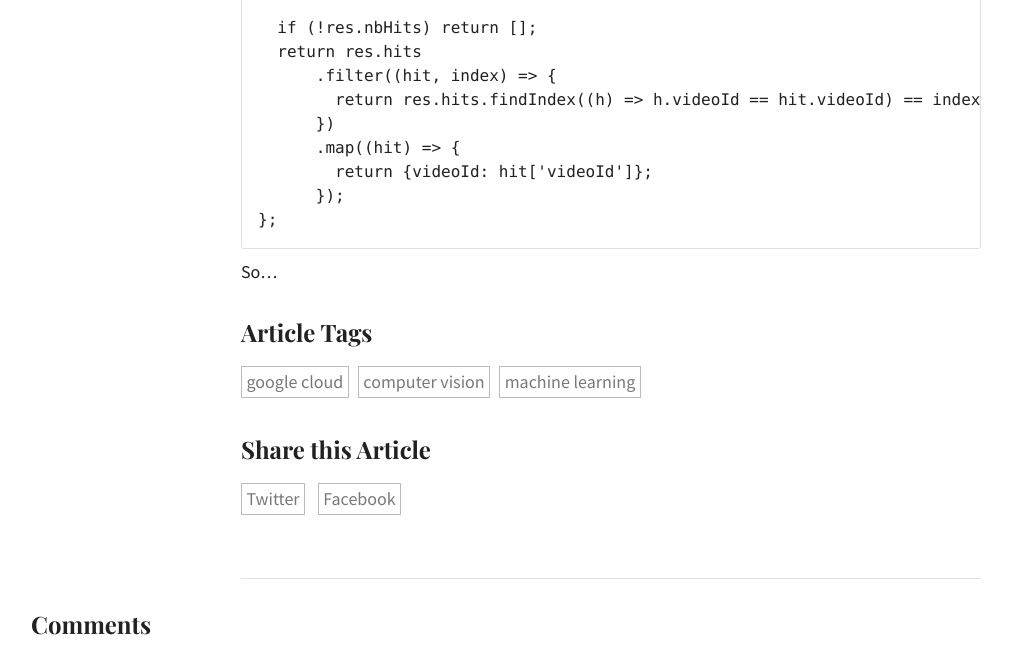
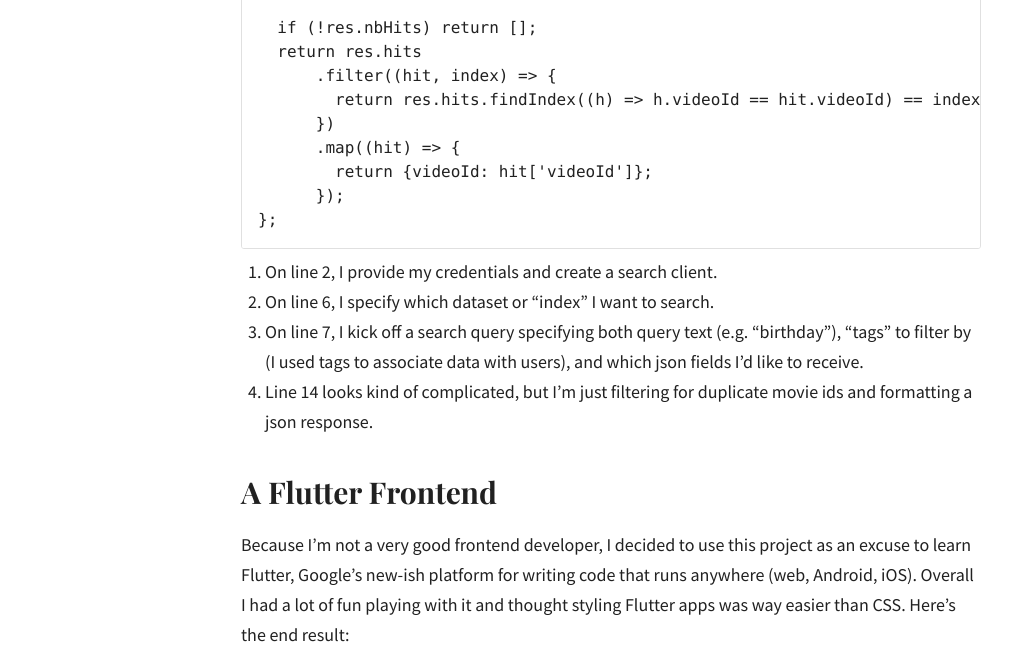
Before and after one commit to dalequark/daleonai, a Jekyll site: the page built from _posts/2020-06-12-building-an-ai-powered-searchable-video-archive.md, in a window 1280 px wide and 1400 px high, scrolled down 14041 px. Shown: the top 660 px of the window, without its empty margins (29-1041 px from the left). Built offline with Jekyll 4.4.1, drawn with Linux system fonts in a browser that asks for light colours; some web fonts are replaced; comment, search, counter and statistics services are not loaded; some of the changed text lies outside the part shown; grey boxes are pictures that could not be loaded.

Commit message:
Update from Forestry.io Dale updated _posts/2020-06-12-building-an-ai-powered-searchable-video-archive.md

```diff
--- a/_posts/2020-06-12-building-an-ai-powered-searchable-video-archive.md
+++ b/_posts/2020-06-12-building-an-ai-powered-searchable-video-archive.md
@@ -332,4 +332,21 @@ If you want to see some code samples, take a look at [video_archive/functions/al
           });
     };
 
-So...
+1. On line 2, I provide my credentials and create a search client.
+2. On line 6, I specify which dataset or "index" I want to search.
+3. On line 7, I kick off a search query specifying both query text (e.g. "birthday"), "tags" to filter by (I used tags to associate data with users), and which json fields I'd like to receive.
+4. Line 14 looks kind of complicated, but I'm just filtering for duplicate movie ids and formatting a json response.
+
+## A Flutter Frontend
+
+Because I'm not a very good frontend developer, I decided to use this project as an excuse to learn Flutter, Google's new-ish platform for writing code that runs anywhere (web, Android, iOS). Overall I had a lot of fun playing with it and thought styling Flutter apps was way easier than CSS. Here's the end result:
+
+![](/images/ui_preview.png)
+
+I just built a web app, not iOS or Android this time.
+
+You can check out all the frontend code in the [Flutter folder](https://github.com/google/making_with_ml/tree/master/video_archive/flutter) of the repo, but since I'm new to this, no promises it's "correct" ;).
+
+***
+
+So that's how you build an AI-powered video archive! Questions or comments? Ping me on [Twitter](https://twitter.com/dalequark)!
```
